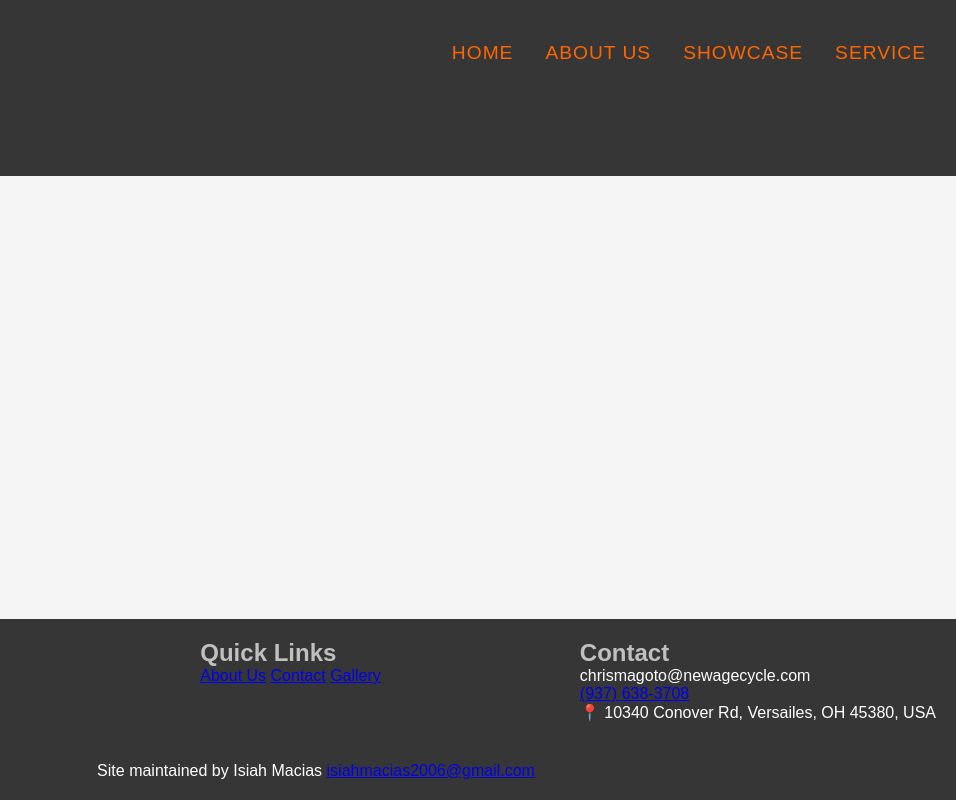
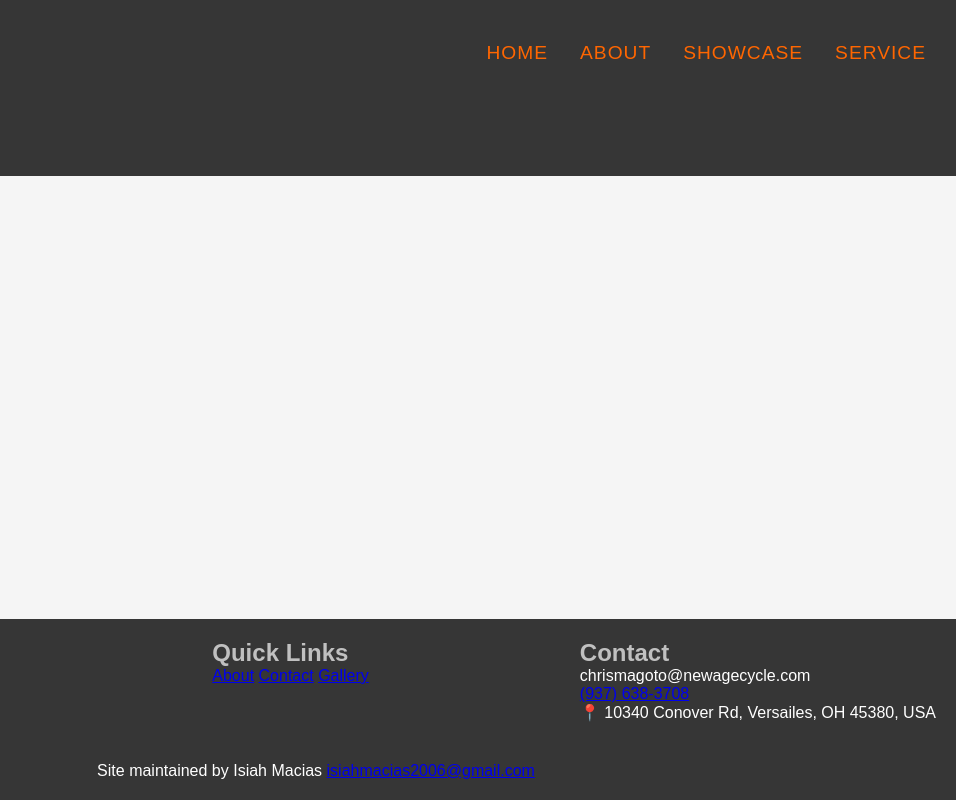
Before and after one commit to isiahmacias25/newagecycle, a plain HTML site: page emptyPage.html in a window 1280 px wide. Shown: the full height of the page, 324-1280 px from the left. Drawn offline with Linux system fonts and the light colour scheme.

Commit message:
Update emptyPage.html

```diff
--- a/emptyPage.html
+++ b/emptyPage.html
@@ -15,7 +15,7 @@
   <h1>New Age Cycle</h1>
   <div class="mainNav">
      <a href="home">Home</a>
-     <a href="about">About Us</a>
+     <a href="about">About</a>
      <a href="Showcase/showcase">Showcase</a>
      <a href="Service/service">Service</a>
   </div>
@@ -39,7 +39,7 @@
     <div class="center-footer">
       <h2>Quick Links</h2>
       <div class="footerNav">
-        <a href="Showcase/about">About Us</a>
+        <a href="Showcase/about">About</a>
         <a href="Showcase/contact">Contact</a>
         <a href="Showcase/gallery">Gallery</a>
       </div>
```
